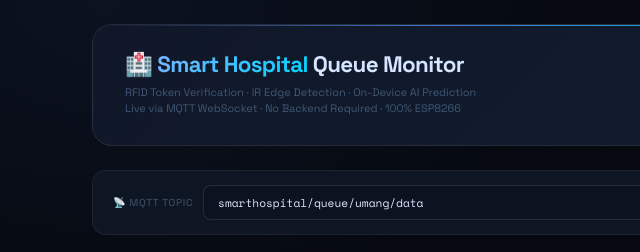
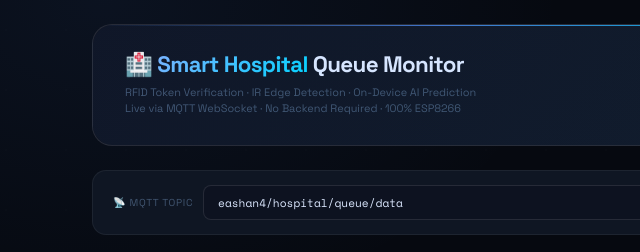
Before and after one commit to Eashan4/smart-hospital-queue-system, a plain HTML site: page index.html in a window 1280 px wide. Shown: the top 252 px of the page, 24-664 px from the left. Drawn offline with nearby package versions, Linux system fonts and the light colour scheme; a script that the page names is missing.

Commit message:
Use the eashan4 MQTT topic as the dashboard default

```diff
--- a/index.html
+++ b/index.html
@@ -308,8 +308,8 @@ body{
   <div class="topic-bar">
     <label>📡 MQTT Topic</label>
     <input class="topic-input" id="topic-input" type="text"
-      value="smarthospital/queue/umang/data"
-      placeholder="smarthospital/queue/umang/data"/>
+      value="eashan4/hospital/queue/data"
+      placeholder="eashan4/hospital/queue/data"/>
     <button class="topic-btn" onclick="reconnect()">Connect</button>
     <div class="last-update" id="last-upd">—</div>
   </div>
```
